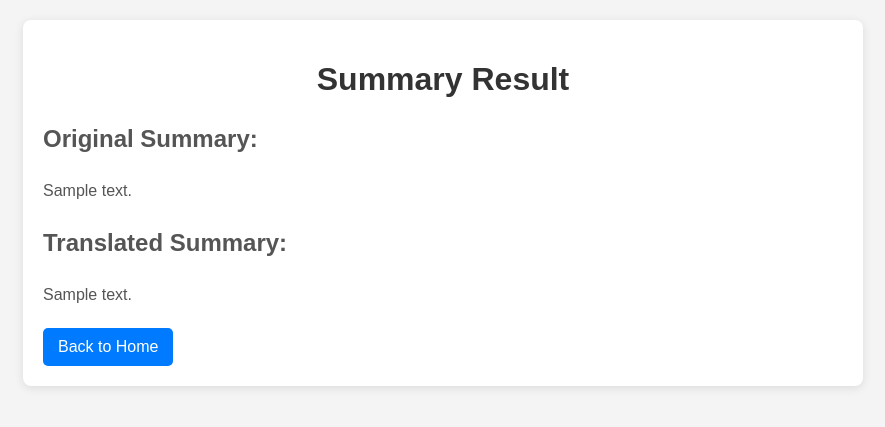
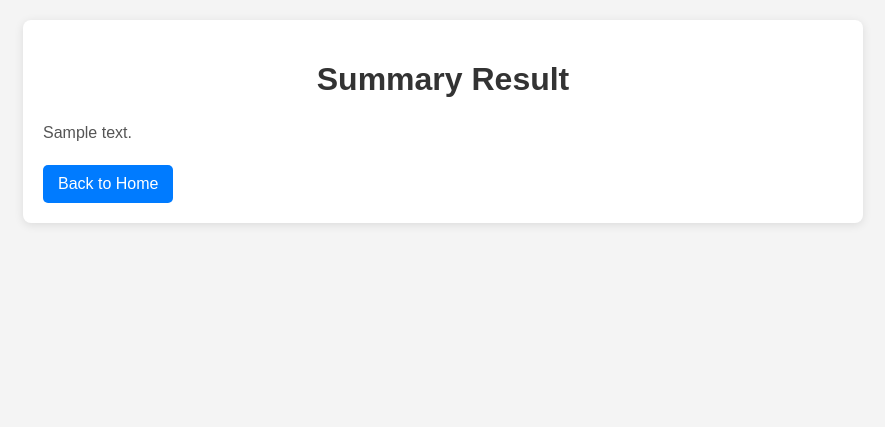
Before and after one commit to Ravanth11/summarizer, a Django app: template urloader/templates/summary_display.html in a window 1280 px wide. Shown: the top 427 px of the page, without its empty margins (197-1082 px from the left). Run offline with Django 5.2, Linux system fonts and the light colour scheme; the template is opened without the code that fills it: most values are stand-ins (such as "Sample title", 1, 10 or a date in 2020).

Commit message:
Update summary_display.html

```diff
--- a/urloader/templates/summary_display.html
+++ b/urloader/templates/summary_display.html
@@ -23,7 +23,7 @@
             color: #333;
             text-align: center;
         }
-        .summary-content, .translated-content {
+        .summary-content {
             font-size: 16px;
             line-height: 1.6;
             color: #555;
@@ -47,12 +47,7 @@
     <div class="container">
         <h1>Summary Result</h1>
         <div class="summary-content">
-            <h2>Original Summary:</h2>
             <p>{{ summary }}</p>
-        </div>
-        <div class="translated-content">
-            <h2>Translated Summary:</h2>
-            <p>{{ translated_summary }}</p>
         </div>
         <a href="{% url 'index' %}">Back to Home</a> <!-- Link to go back to the main page -->
     </div>
```
